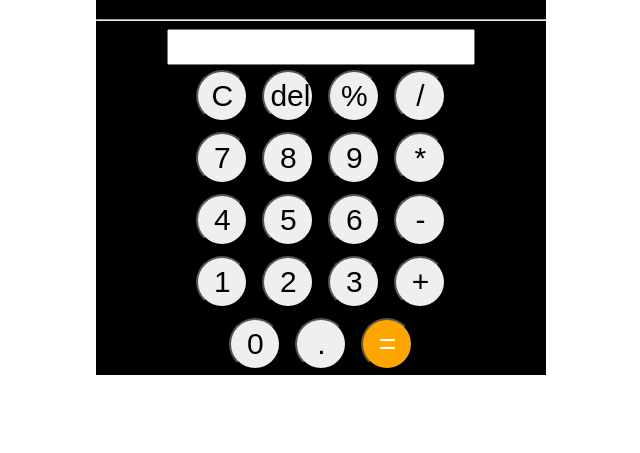
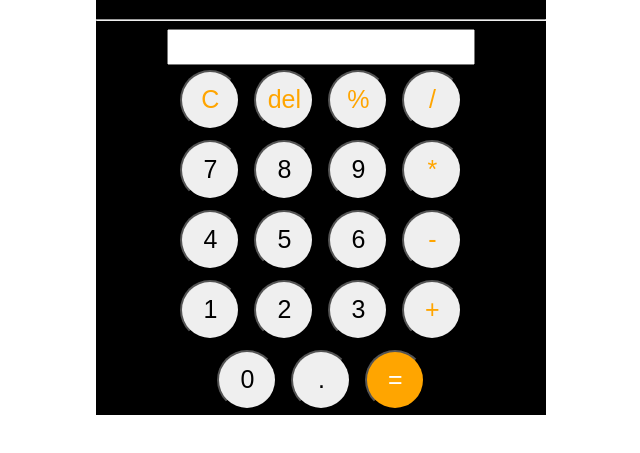
Before and after one commit to vijayasakthip/calculator, a plain HTML site: page index.html in a window 1280 px wide. Shown: the part 61-514 px from the top of the page, without its empty margins (354-994 px from the left). Drawn offline with Linux system fonts and the light colour scheme.

Commit message:
Update style.css

```diff
--- a/style.css
+++ b/style.css
@@ -1,21 +1,16 @@
+.button {
+    border-radius: 50%;
+    font-size: 25px;
+    width: 60px;
+    height: 60px;
+    margin: 5px;
+}
 
-
-.c{
+.o {
     color: orange;
 }
-#equal{
+
+#equal {
     background-color: orange;
     color: white;
 }
-.button{
-    border-radius: 50%;
-    width: 52px;
-    height: 52px;
-    font-size: 30px;
-    margin: 5px;
-    cursor: pointer;
-
-
-
-
-}
```
